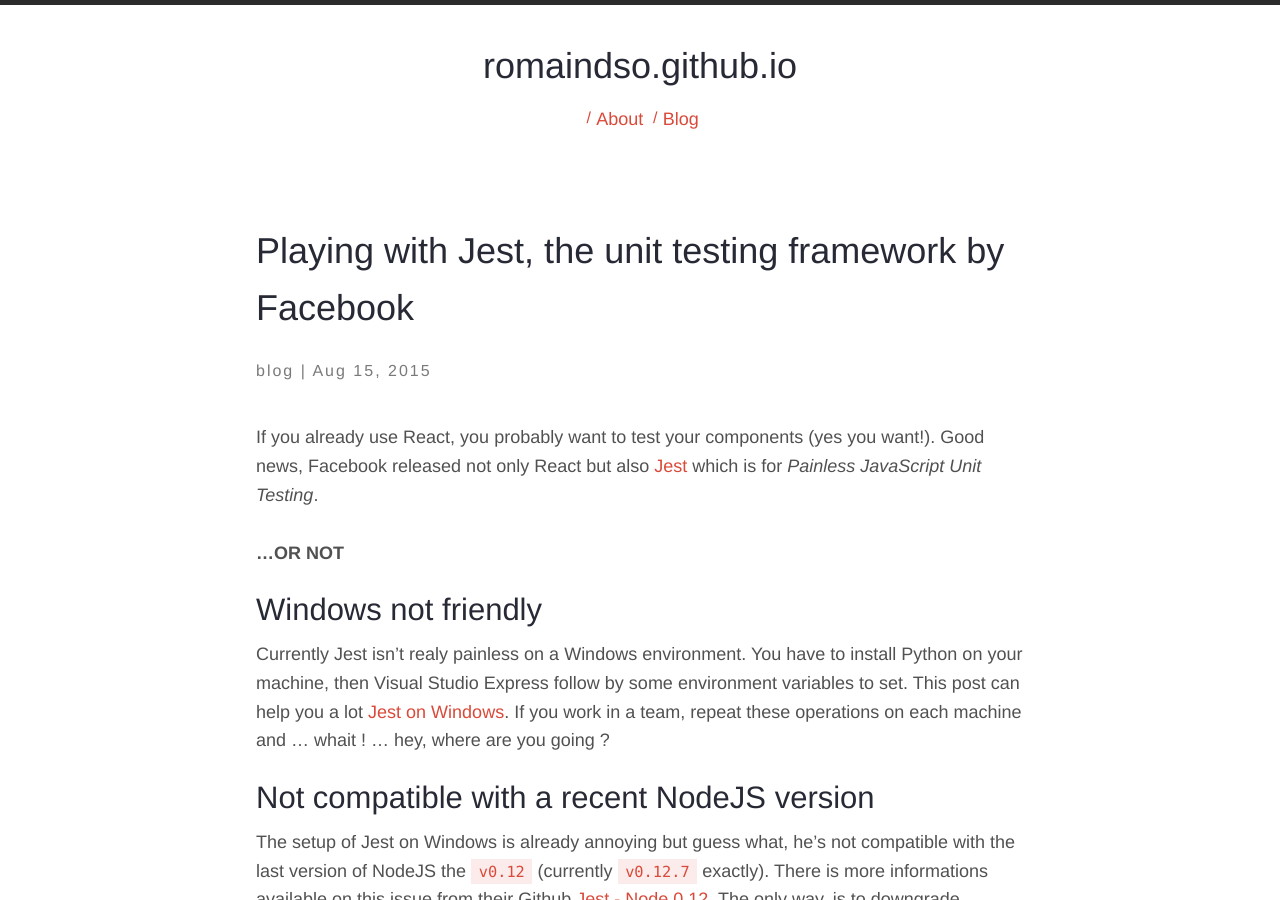
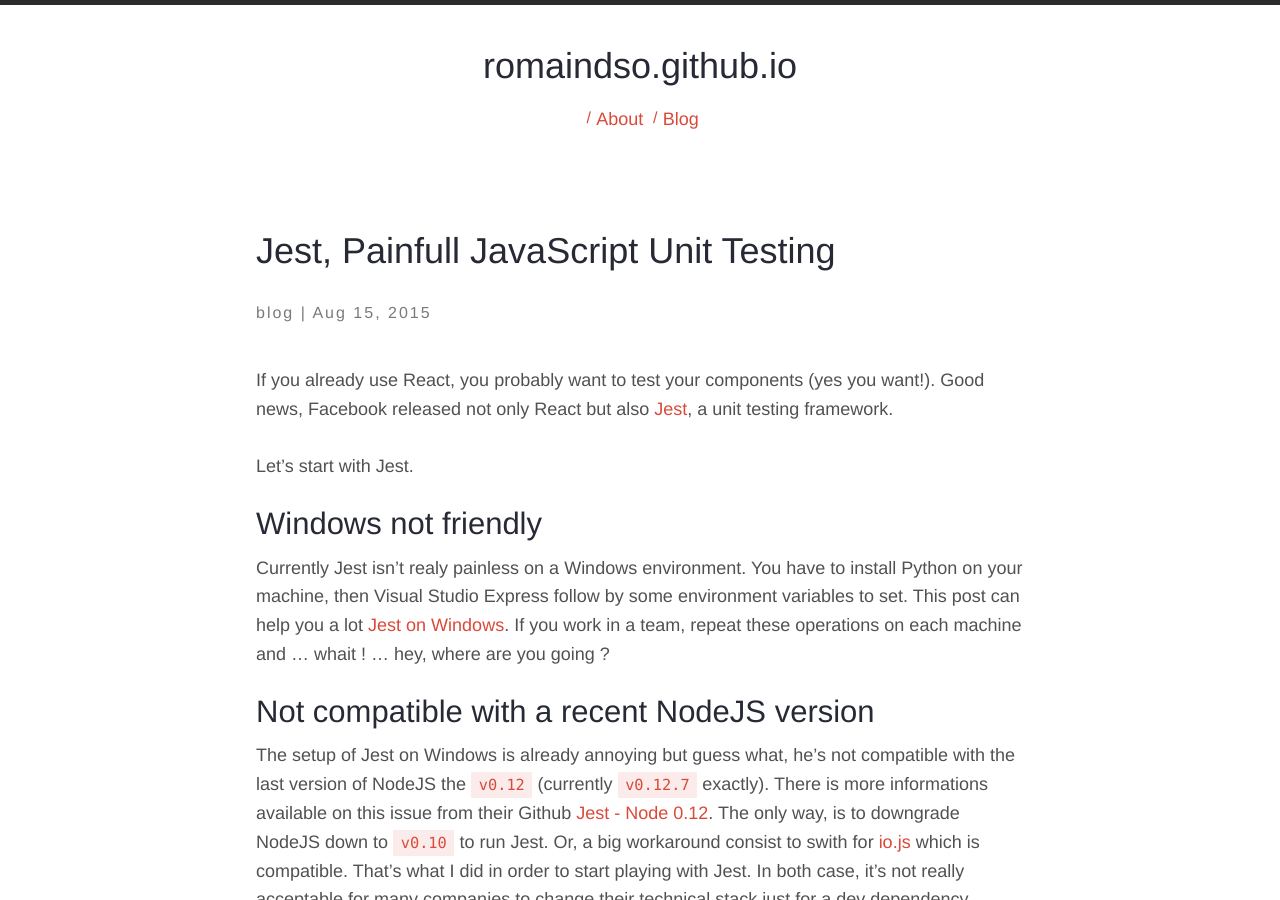
Before and after one commit to romaindso/romaindso.github.io, a Jekyll site: the page built from _posts/2015-08-15-jest-painfull-javascript-unit-testing.markdown, in a window 1280 px wide and 900 px high. Built offline with Jekyll 4.4.1, drawn with Linux system fonts in a browser that asks for light colours; nearby versions of some CDN libraries; Markdown is read by kramdown in place of the engine named in the settings.

Commit message:
Update title

```diff
--- a/_posts/2015-08-15-playing-with-jest-the-unit-testing-framework-by-facebook.markdown
+++ b/_posts/2015-08-15-jest-painfull-javascript-unit-testing.markdown
@@ -1,16 +1,16 @@
 ---
 layout: post
-title:  "Playing with Jest, the unit testing framework by Facebook"
+title:  "Jest, Painfull JavaScript Unit Testing"
 date:   2015-08-15 19:13:54
-description: Playing with Jest, the unit testing framework by Facebook
+description: Jest, Painfull JavaScript Unit Testing
 categories:
 - blog
-permalink: playing-with-jest-the-unit-testing-framework-by-facebook
+permalink: jest-painfull-javascript-unit-testing
 ---
 
 If you already use React, you probably want to test your components (yes you want!).
-Good news, Facebook released not only React but also [Jest][jest] which is for *Painless JavaScript Unit Testing*.<br/><br/>
-**...OR NOT**
+Good news, Facebook released not only React but also [Jest][jest], a unit testing framework.
+<br><br>Let's start with Jest.
 
 ##Windows not friendly
 Currently Jest isn't realy painless on a Windows environment. You have to install Python on your machine, then Visual Studio Express follow by some environment variables to set. This post can help you a lot [Jest on Windows][jest-windows]. If you work in a team, repeat these operations on each machine and ... whait ! ... hey, where are you going ?
@@ -21,14 +21,15 @@ The setup of Jest on Windows is already annoying but guess what, he's not compat
 ##Code Coverage not available
 Having unit tests is a good practise but it's also recommended to know what proportion of your code is really covered by your tests. Istanbul is a famous reporter used for obtain a code coverage. All testing frameworks support Istanbul... except one. [Is there a way to have code coverage in the Javascript Jest testing framework?][issue101] or [Istanbul, Jest support][issue220]
 
-#Hard debug with virtual DOM
+##Hard debug with virtual DOM
 Sometimes, it's necessary to debug either a test or the associated production code to determine what is going on. With the duo Karma / Jasmine, tests are executed on real browsers like Firefox or Chrome. That means you can use the debugging tools embedded into these browsers (Chrome Dev Tools **<3** ). Like Jest use a virtual DOM, the only option available is to use the debbugger provided by NodeJS. He's entirely based on command line. I love command line, it's cool for lot of stuff but clearly you won't debug your code like that, trust me.
 
 ##Poor documentation
 On all previous subjects, I did a lot of research in order to setup a correct testing environment with Jest. It was really hard to find accurate and usefull informations about it. Even when i was able to write my first test suite, i only find a small official post about testing React with Jest [Tutorial – React][jest-react]. Moreover, Jest throws cryptic stacks trace when he crash and you can't rely on it to figure it out.
 
+<br/>
 
-##Conclusion
+#Conclusion
 Even if Jest brings some features over Jasmine like automatic mocking all dependencies and promise a execution faster with the virtual DOM, it seems too unmature. Currently, it looks like a unit testing framework made by and for Facebook which certainly fit well to their own constraints but probably not yours... at least not mine. Luckily, you can test without pain your React components with Jasmine or Mocha and it works like a charm.
 
 Happy testing !
```
